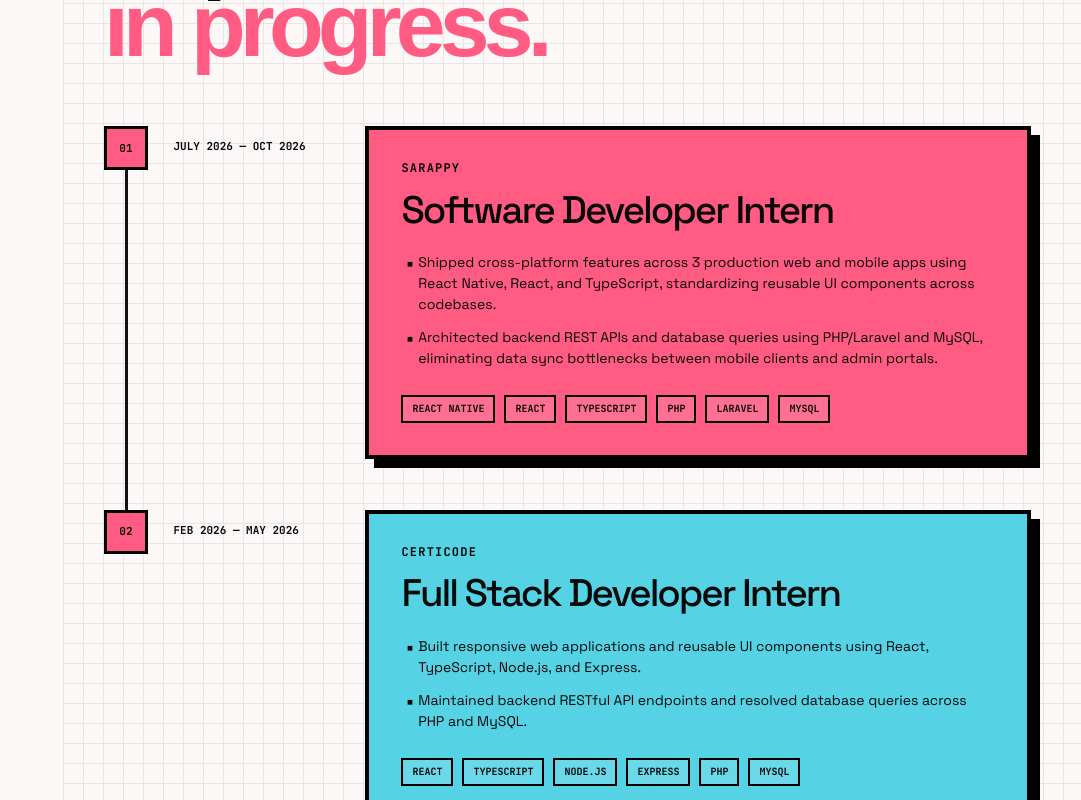
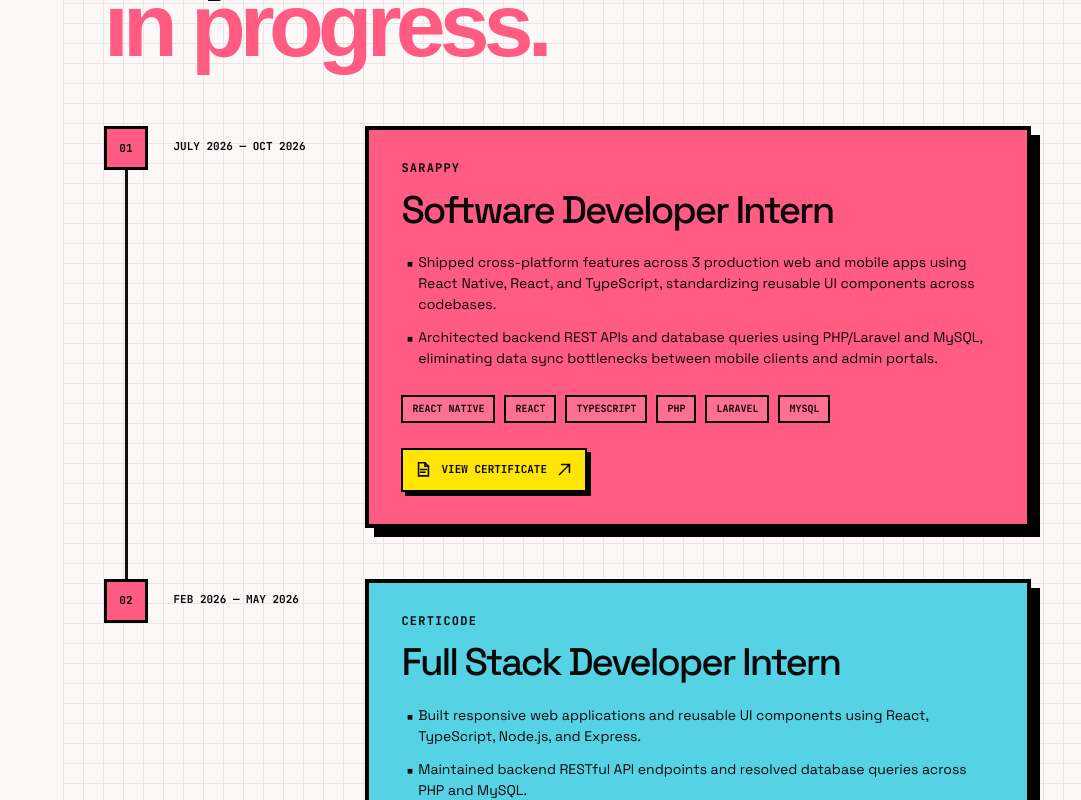
Before and after one commit to Syddevv/Portfolio-V2, a React (Vite) app in the folder my-portfolio/: page /#explore in a window 1280 px wide. Shown: the part 4080-4880 px from the top of the page, without its empty margins (199-1280 px from the left). Built offline with nearby package versions, Linux system fonts and the light colour scheme.

Commit message:
Add pending state for certificates in Experience component; update styling and structure for better user feedback

```diff
--- a/my-portfolio/src/components/Experience.css
+++ b/my-portfolio/src/components/Experience.css
@@ -126,6 +126,11 @@
 .experience-certificate:hover { translate: 2px 2px; box-shadow: 2px 2px 0 #000; }
 .experience-certificate:focus-visible { outline: 3px solid #ffe600; outline-offset: 5px; }
 .experience-certificate svg { width: 17px; height: 17px; }
+.experience-certificate--pending {
+  cursor: default;
+  background: #ffe600;
+}
+.experience-certificate--pending:hover { translate: 0; box-shadow: 4px 4px 0 #000; }
 .app-shell--dark .experience-section { color: #fcf8f8; }
 .app-shell--dark .experience-row:not(:last-child)::before { background: #fcf8f8; }
 .app-shell--dark .experience-date { color: #fcf8f8; }
--- a/my-portfolio/src/components/Experience.tsx
+++ b/my-portfolio/src/components/Experience.tsx
@@ -63,10 +63,14 @@
               <ul className="experience-technologies" aria-label={`${entry.company} technologies`}>
                 {entry.technologies.map((technology) => <li key={technology}>{technology}</li>)}
               </ul>
-              {entry.certificateUrl && (
+              {entry.certificateUrl ? (
                 <a className="experience-certificate" href={entry.certificateUrl} target="_blank" rel="noopener noreferrer">
                   <Icon name="file" />{entry.certificateLabel}<Icon name="arrow-up-right" />
                 </a>
+              ) : (
+                <button className="experience-certificate experience-certificate--pending" type="button" disabled title="Certificate link coming soon">
+                  <Icon name="file" />{entry.certificateLabel}<Icon name="arrow-up-right" />
+                </button>
               )}
             </div>
           </article>
```
